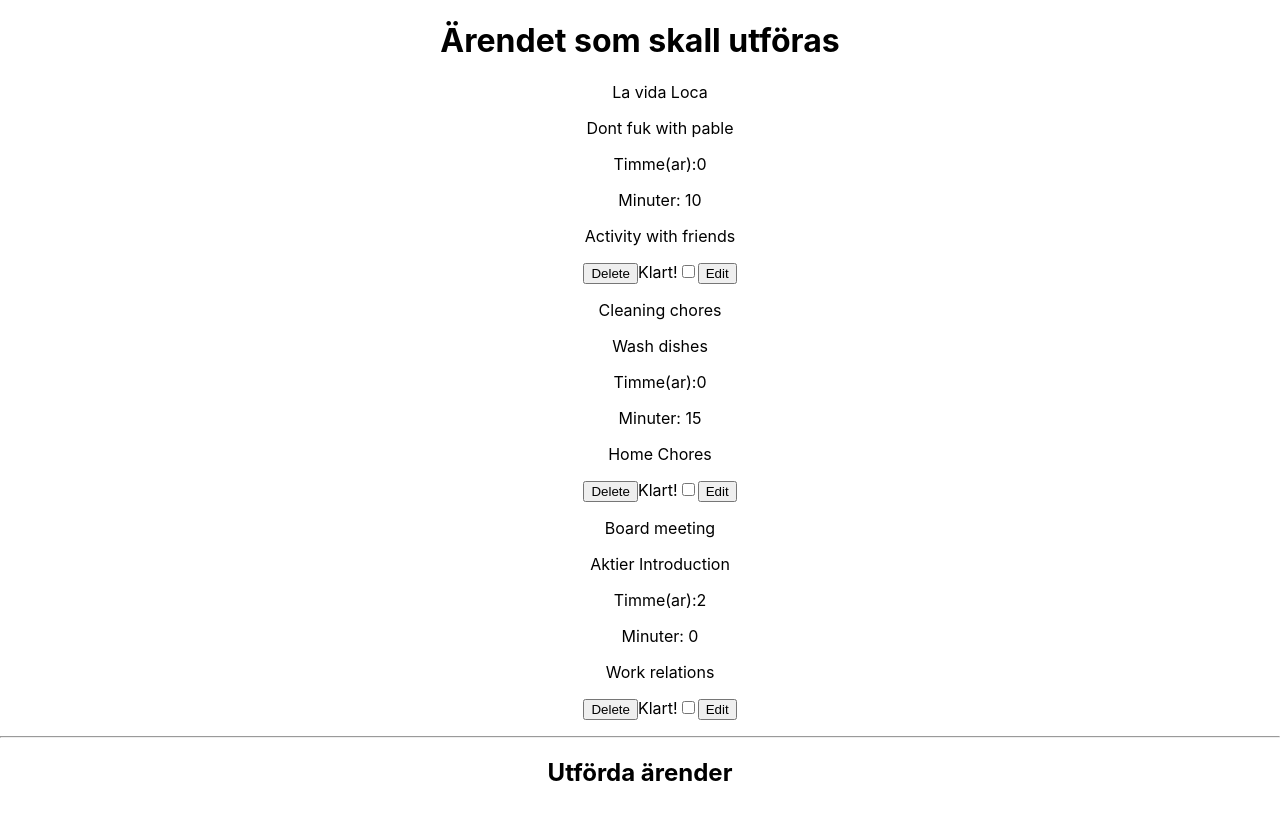
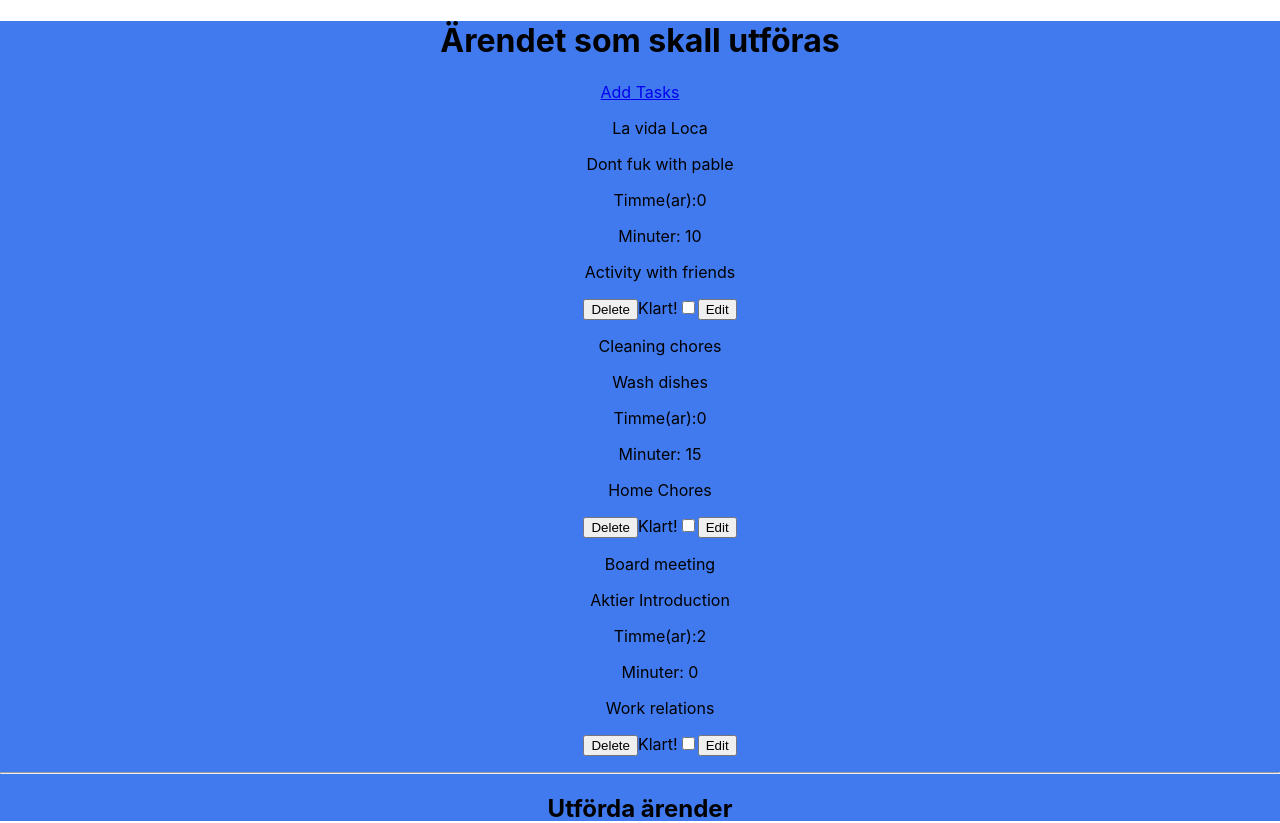
Before and after one commit to DetectiveGarcia/Task-Habits-applikation, a React (Create React App) app: page /tasks in a window 1280 px wide. Built offline with nearby package versions, Linux system fonts and the light colour scheme.

Commit message:
clean code

```diff
--- a/src/App.css
+++ b/src/App.css
@@ -1,5 +1,7 @@
 .App {
   text-align: center;
+  background-color: #407aee;
+  height: 100vh;
 }
 
 .App-logo {
--- a/src/App.js
+++ b/src/App.js
@@ -7,13 +7,86 @@ import NewTask from "./Pages/NewTask";
 import Task from "./Pages/Task";
 import Habits from "./Pages/Habits";
 import Friends from "./Pages/Friends";
+import { useState } from "react";
 function App() {
+
+  let [complete, setComplete] = useState([]);
+  let [toDo, setToDo] = useState([
+    {
+      title: "La vida Loca",
+      description: "Dont fuk with pable",
+      time_hours: 0,
+      time_minutes: 10,
+      type: "Activity with friends",
+      completed: false,
+    },
+    {
+      title: "Cleaning chores",
+      description: "Wash dishes",
+      time_hours: 0,
+      time_minutes: 15,
+      type: "Home Chores",
+      completed: false,
+    },
+    {
+      title: " Board meeting",
+      description: "Aktier Introduction",
+      time_hours: 2,
+      time_minutes: 0,
+      type: "Work relations",
+      completed: false,
+    },
+  ]);
+  const handleChecked = (index) => {
+    // Create a copy of the toDo array
+    const updatedToDo = [...toDo];
+    // Update the completed status of the selected task
+    updatedToDo[index].completed = true;
+    // Update the state
+    setComplete(updatedToDo);
+  };
+
+  const handleDelete = (index) => {
+    const updatedToDo = [...toDo];
+    updatedToDo.splice(index, 1);
+    setToDo(updatedToDo);
+  };
+
+  const handleEdit = (index, newTitle) => {
+    const updatedToDo = [...toDo];
+    updatedToDo[index].title = newTitle;
+    setToDo(updatedToDo);
+  };
+
+  const handleEditDesc = (index, newDesc) => {
+    const updatedToDo = [...toDo];
+    updatedToDo[index].description = newDesc;
+    setToDo(updatedToDo);
+  };
+
+  const handleEditHours = (index, newHours) => {
+    const updatedToDo = [...toDo];
+    updatedToDo[index].time_hours = newHours;
+    setToDo(updatedToDo);
+  };
+
+  const handleEditMin = (index, newMin) => {
+    const updatedToDo = [...toDo];
+
+    console.log(updatedToDo[index], index, updatedToDo);
+    updatedToDo[index].time_minutes = newMin;
+    setToDo(updatedToDo);
+  };
+
+  const addTask = (tasks) => {
+    setToDo((prevTasks) => [...prevTasks, tasks]);
+  };
   return (
     <div className="App">
       <Routes>
         <Route path="/" element={<Home />} />
-        <Route path="/newtask" element={<NewTask />} />
-        <Route path="/tasks" element={<Task />} />
+        <Route path="/newtask" element={<NewTask {...{addTask}} />} />
+        <Route path="/tasks/" element={<Task {...{toDo, handleChecked, handleDelete,handleEdit, handleEditDesc, handleEditHours, handleEditMin,complete}}/>} />
         <Route path="/newhabits" element={<NewHabits />} />
         <Route path="/habits" element={<Habits />} />
         <Route path="/friends" element={<Friends />} />
--- a/src/Pages/NewTask.jsx
+++ b/src/Pages/NewTask.jsx
@@ -1,11 +1,15 @@
 import React, { useState, useEffect } from "react";
+import { Link } from "react-router-dom";
 
-export default function NewTask() {
+export default function NewTask({addTask}) {
+  const [boo, setBoo] = useState(false);
   const [newTask, setNewTask] = useState({
     title: "",
     description: "",
-    time: "",
+    time_hours: "",
+    time_minutes: "",
     type: "",
+    completed: false,
   });
 
   const [suggestedActivity, setSuggestedActivity] = useState("");
@@ -21,7 +25,7 @@ export default function NewTask() {
       }
     };
     fetchSuggestedActivity();
-  }, []);
+  }, [boo]);
 
   const handleInputChange = (e) => {
     const { name, value } = e.target;
@@ -36,6 +40,7 @@ export default function NewTask() {
       ...prevTask,
       title: suggestedActivity,
     }));
+    setBoo(!boo);
   };
 
   const handleSubmit = (e) => {
@@ -43,9 +48,14 @@ export default function NewTask() {
     console.log("New submit submitted", newTask);
   };
 
+  const handleAddTask = () => {
+    addTask(newTask);
+  }
   return (
     <div>
       <h1>Creating a new Task</h1>
+      <Link to="/tasks">Added Tasks</Link> <br />
+
       <form onSubmit={handleSubmit}>
         <label>
           Title:
@@ -72,8 +82,14 @@ export default function NewTask() {
           <br />
           <input
             type="text"
-            name="time"
-            value={newTask.time}
+            name="time_hours"
+            value={newTask.time_hours}
+            onChange={handleInputChange}
+          />
+           <input
+            type="text"
+            name="time_minutes"
+            value={newTask.time_minutes}
             onChange={handleInputChange}
           />
         </label>
@@ -83,7 +99,7 @@ export default function NewTask() {
           Get suggested Activities
         </button>
         <br />
-        <button type="submit">Create Task</button>
+        <button  type="submit" onClick={handleAddTask}>Add Task</button>
       </form>
     </div>
   );
--- a/src/Pages/Task.jsx
+++ b/src/Pages/Task.jsx
@@ -1,95 +1,28 @@
 import React, { useState } from "react";
 import { Link } from "react-router-dom";
 import Todo from "../Components/Todo";
+import NewTask from "./NewTask";
+import { Routes, Route } from "react-router-dom";
 
-export default function Task() {
-
-  let [complete, setComplete] = useState([]);
-  let [toDo, setToDo] = useState([
-    {
-      title: "La vida Loca",
-      description: "Dont fuk with pable",
-      time_hours: 0,
-      time_minutes: 10,
-      type: "Activity with friends",
-      completed: false,
-    },
-    {
-      title: "Cleaning chores",
-      description: "Wash dishes",
-      time_hours: 0,
-      time_minutes: 15,
-      type: "Home Chores",
-      completed: false,
-    },
-    {
-      title: " Board meeting",
-      description: "Aktier Introduction",
-      time_hours: 2,
-      time_minutes: 0,
-      type: "Work relations",
-      completed: false,
-    },
-  ]);
-  const handleChecked = (index) => {
-      // Create a copy of the toDo array
-      const updatedToDo = [...toDo];
-      // Update the completed status of the selected task
-      updatedToDo[index].completed = true;
-      // Update the state
-      setComplete(updatedToDo);
-
-  };
-
-
-  const handleDelete = (index) => {
-    const updatedToDo = [...toDo];
-    updatedToDo.splice(index, 1);
-    setToDo(updatedToDo);
-  };
-
-  const handleEdit = (index, newTitle) => {
-    const updatedToDo = [...toDo];
-    updatedToDo[index].title = newTitle;
-    setToDo(updatedToDo);
-  }
-
-  const handleEditDesc = (index, newDesc) => {
-    const updatedToDo = [...toDo];
-    updatedToDo[index].description = newDesc;
-    setToDo(updatedToDo);
-  }
-
-  const handleEditHours = (index, newHours) => {
-    const updatedToDo = [...toDo];
-    updatedToDo[index].time_hours = newHours;
-    setToDo(updatedToDo)
-  }
-
-  const handleEditMin = (index, newMin) => {
-    const updatedToDo = [...toDo];
-
-    console.log(updatedToDo[index], index, updatedToDo)
-    updatedToDo[index].time_minutes = newMin;
-    setToDo(updatedToDo)
-  }
+export default function Task({toDo, handleChecked, handleDelete,handleEdit, handleEditDesc, handleEditHours, handleEditMin,complete}) {
 
   return (
     <div>
       <h1>Ärendet som skall utföras</h1>
+      <Link to="/newtask"> Add Tasks</Link>
 
       <ul>
         {toDo.map((todos, i) => {
           return (
             <>
               <Todo
-                 key={i}
-                checked={() =>handleChecked(i)}
+                key={i}
+                checked={() => handleChecked(i)}
                 // onComplete={() => handleComplete(i)}
                 todos={todos}
                 onDelete={() => handleDelete(i)}
-                onEdit={(newTitle )=> handleEdit(i, newTitle)}
-                onEditDesc={(newDesc) => handleEditDesc (i,newDesc)}
+                onEdit={(newTitle) => handleEdit(i, newTitle)}
+                onEditDesc={(newDesc) => handleEditDesc(i, newDesc)}
                 onEditHours={(newHours) => handleEditHours(i, newHours)}
                 onEditMin={(newMin) => handleEditMin(i, newMin)}
               />
@@ -101,10 +34,11 @@ export default function Task() {
 
       <h2>Utförda ärender</h2>
       <ul>
-        {
-          complete
-            .filter((task) => task.completed)
-            .map((completedTask, i) => <li key={i}>{completedTask.title}</li>)}
+        {complete
+          .filter((task) => task.completed)
+          .map((completedTask, i) => (
+            <li key={i}>{completedTask.title}</li>
+          ))}
       </ul>
     </div>
   );
```
